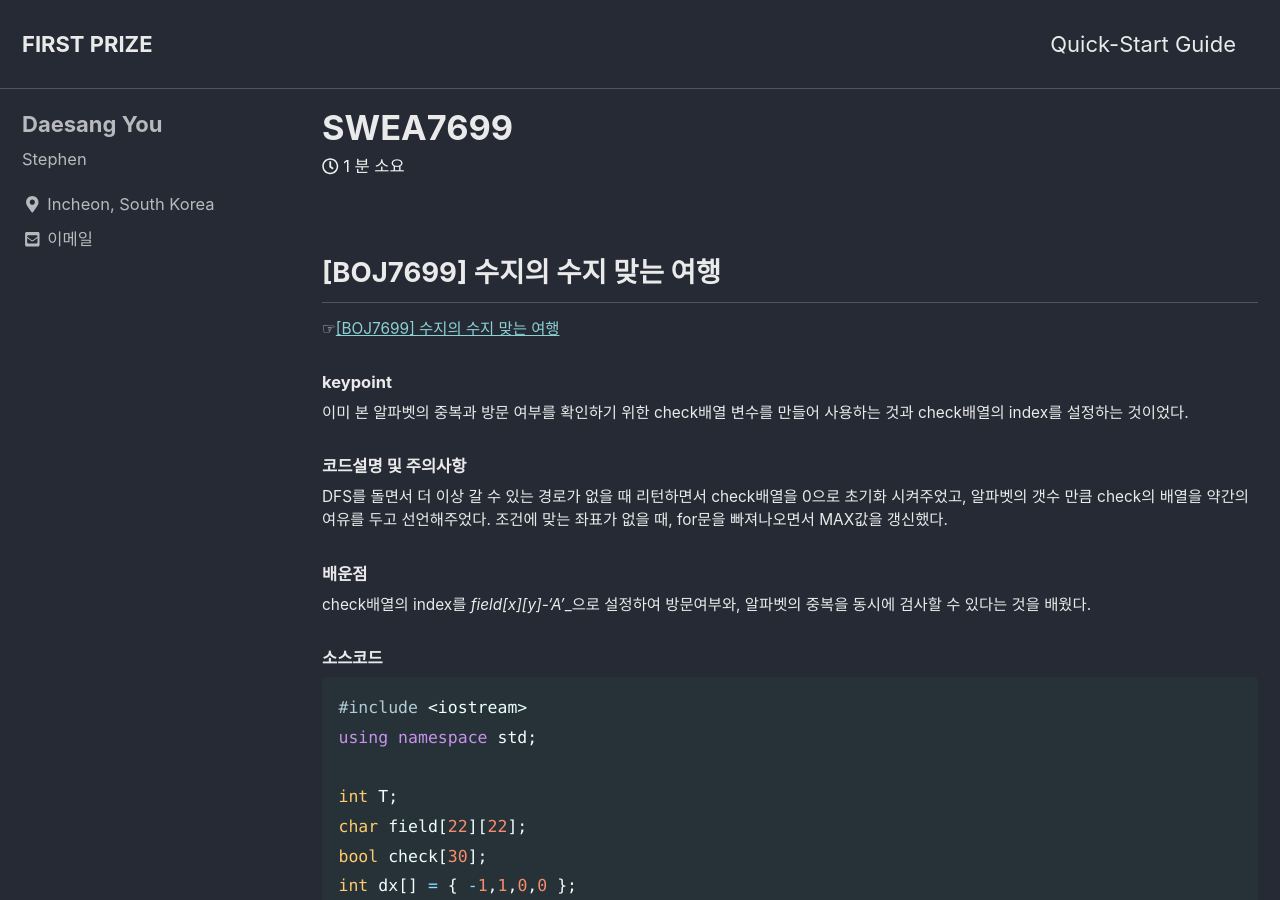
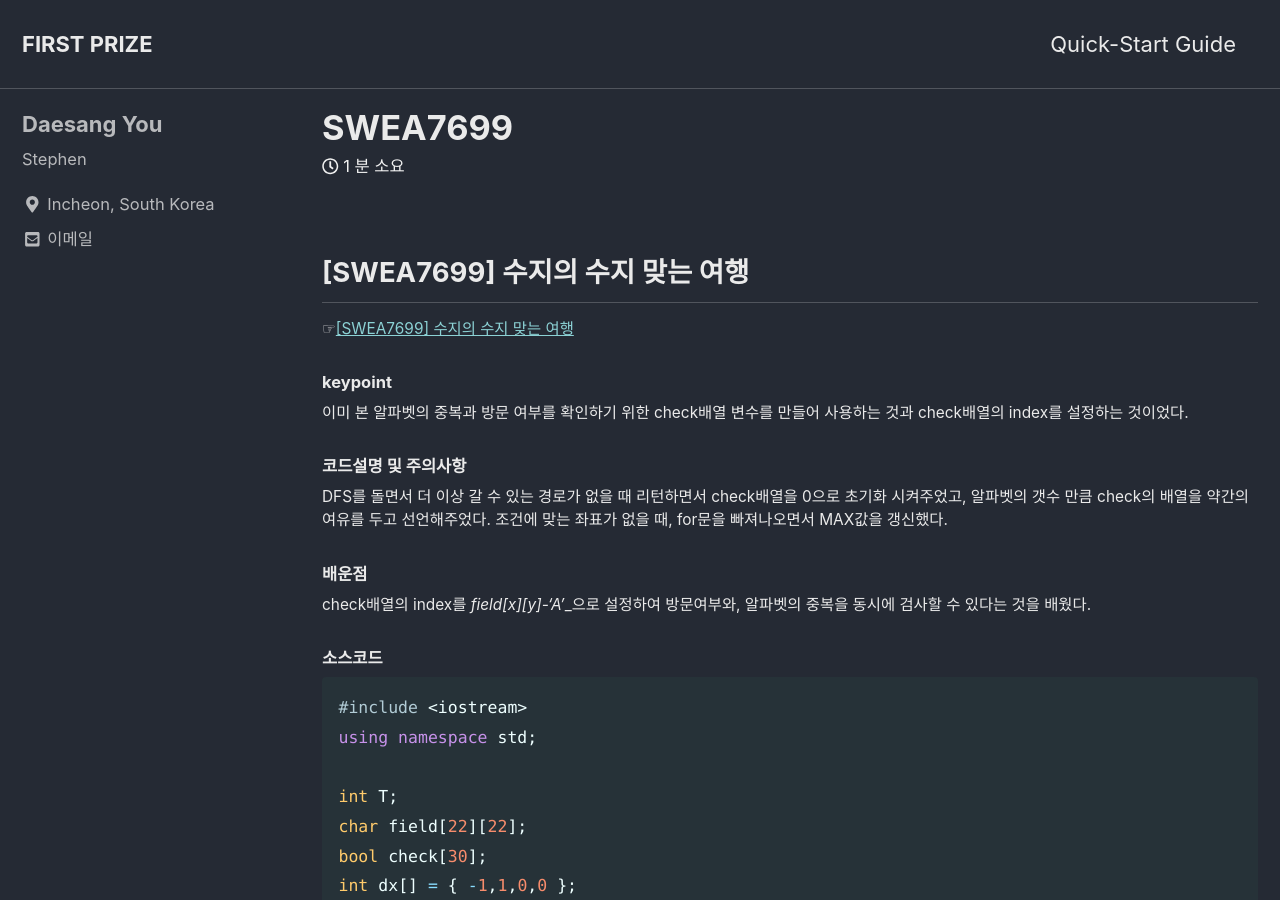
Before and after one commit to eotkd4791/eotkd4791.github.io, a Jekyll site: the page built from _posts/algorithm/2019-07-01-algorithm-SW-7699-수지의_수지_맞는_여행.md, in a window 1280 px wide and 900 px high. Built offline with Jekyll 4.4.1, drawn with Linux system fonts in a browser that asks for light colours; cached includes are drawn as plain includes; comment, search, counter and statistics services are not loaded.

Commit message:
[SWEA7699] 수지의 수지 맞는 여행

```diff
--- a/_posts/algorithm/2019-07-01-algorithm-SW-7699-수지의_수지_맞는_여행.md
+++ b/_posts/algorithm/2019-07-01-algorithm-SW-7699-수지의_수지_맞는_여행.md
@@ -10,8 +10,8 @@ comments:
   - true
 ---
 
-## [BOJ7699] 수지의 수지 맞는 여행
- ☞[[BOJ7699] 수지의 수지 맞는 여행](https://www.acmicpc.net/problem/7699)
+## [SWEA7699] 수지의 수지 맞는 여행
+ ☞[[SWEA7699] 수지의 수지 맞는 여행](https://www.swexpertacademy.com/main/code/problem/problemDetail.do?contestProbId=AWqUzj0arpkDFARG&categoryId=AWqUzj0arpkDFARG&categoryType=CODE)
 
 ##### keypoint
 이미 본 알파벳의 중복과 방문 여부를 확인하기 위한 check배열 변수를 만들어 사용하는 것과 check배열의 index를 설정하는 것이었다.
```
